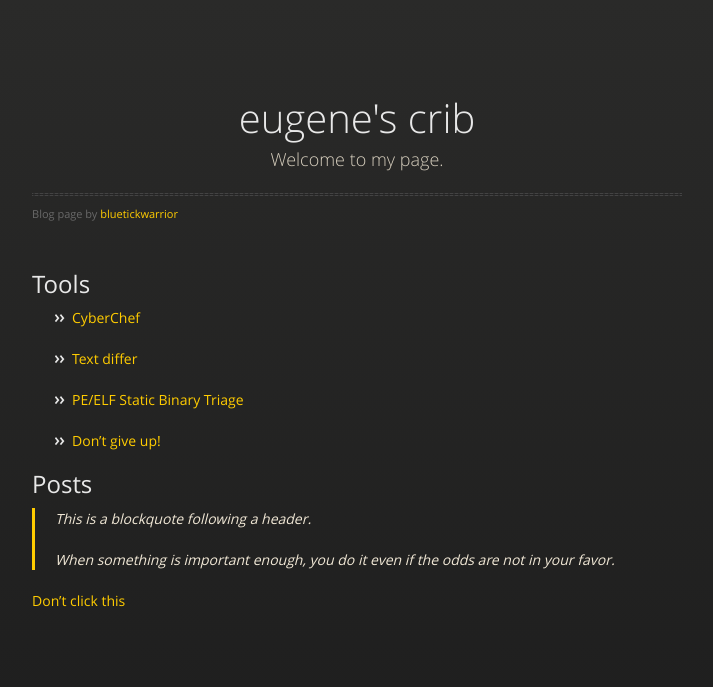
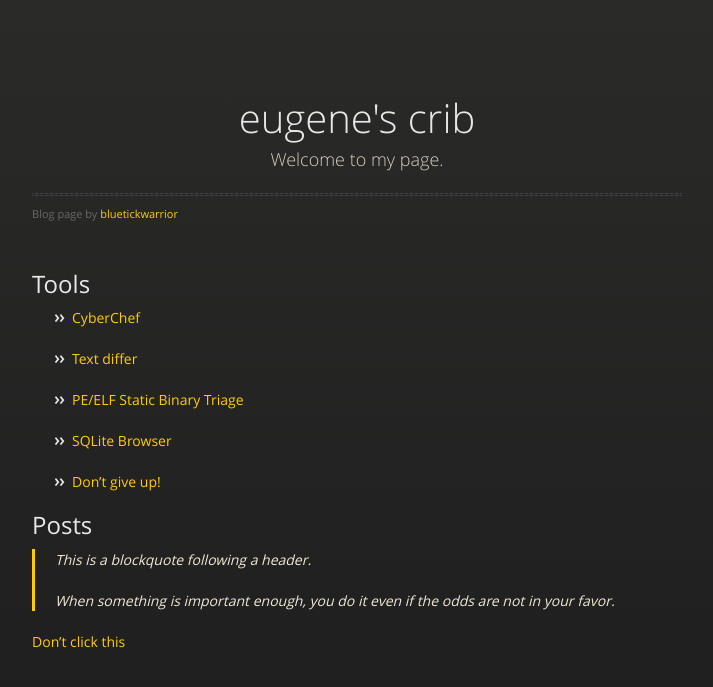
Before and after one commit to bluetickwarrior/bluetickwarrior.github.io, a Jekyll site: the page built from index.md, in a window 1280 px wide. Shown: the top 687 px of the page, without its empty margins (283-996 px from the left). Built offline with Jekyll 4.4.1, drawn with Linux system fonts in a browser that asks for light colours; our own code applies the rules of GitHub Pages for plain Markdown files.

Commit message:
Update index.md

```diff
--- a/index.md
+++ b/index.md
@@ -7,6 +7,8 @@ layout: default
 *  [Text differ](https://textdiff.bluetickwarrior.com)
 
 *  [PE/ELF Static Binary Triage](https://peelfparser.bluetickwarrior.com)
+
+*  [SQLite Browser](https://sqlite.bluetickwarrior.com/)
 
 *  [Don't give up!](https://dontgiveup.bluetickwarrior.com)
 
```
